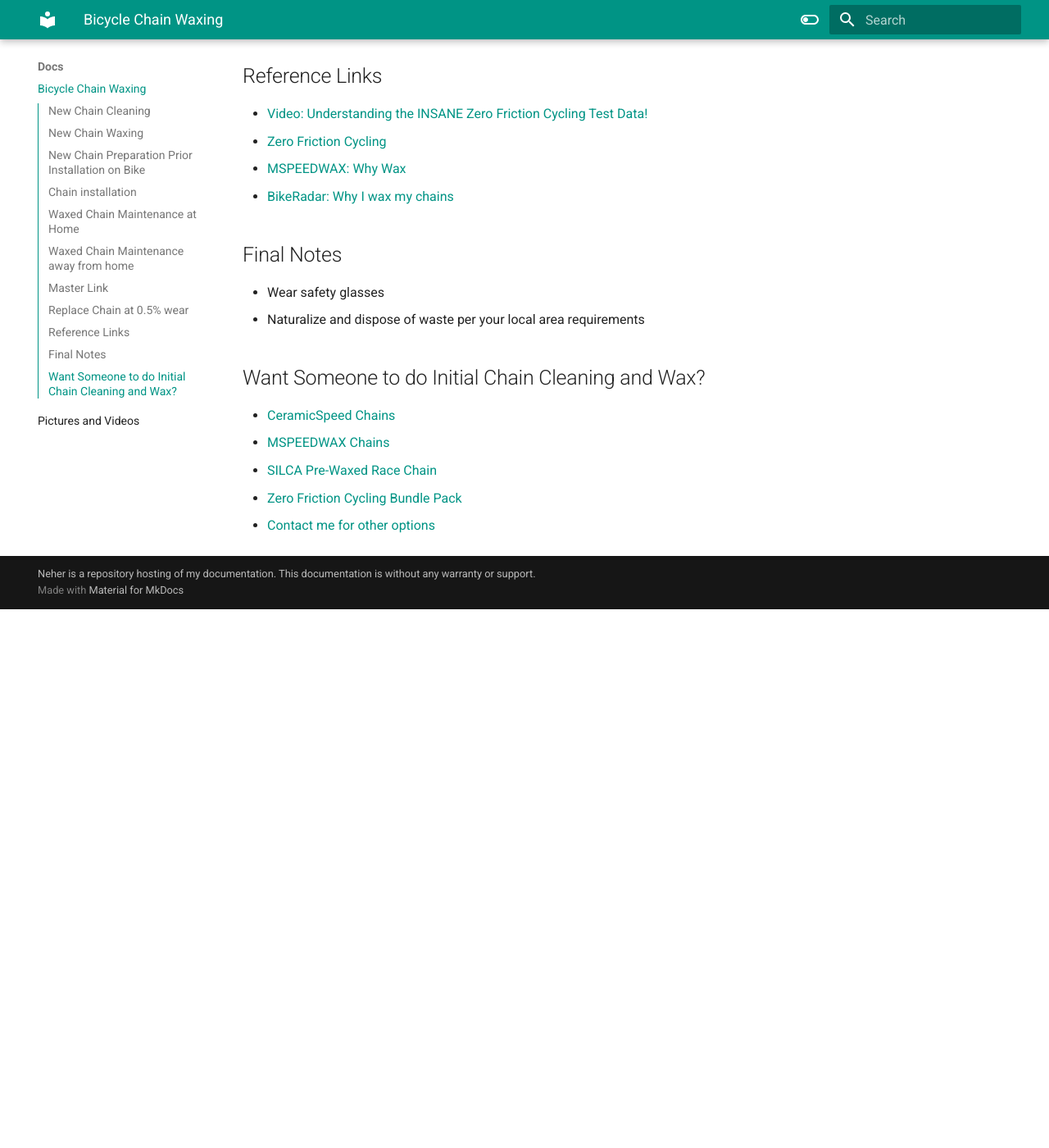
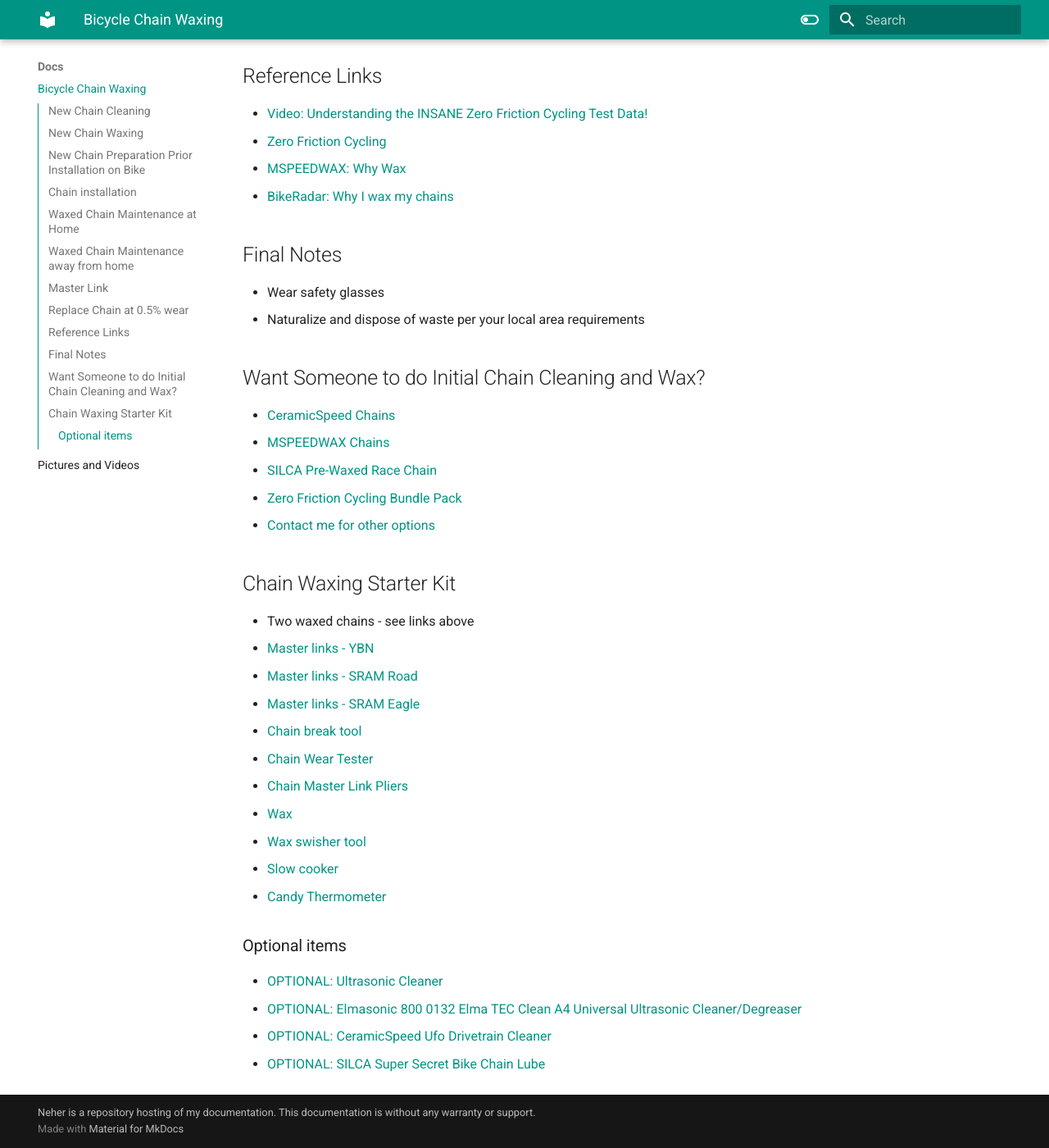
Before and after one commit to rneher-igel/Neher, an MkDocs documentation site: the page built from docs/Docs/Bicycle-Chain-Waxing.md, in a window 1280 px wide and 1400 px high, scrolled down 5200 px. Shown: the whole window at 82% size. Built offline with MkDocs 1.6.1 and Material for MkDocs 9.7.7, drawn with Linux system fonts in a browser that asks for light colours; before the commit the page ends 5943 px from its top, so only the background shows below that.

Commit message:
starter kit and optional items for waxing

```diff
--- a/docs/Docs/Bicycle-Chain-Waxing.md
+++ b/docs/Docs/Bicycle-Chain-Waxing.md
@@ -151,3 +151,24 @@
 - [SILCA Pre-Waxed Race Chain](https://www.biketiresdirect.com/product/silca-pre-waxed-race-chain)
 - [Zero Friction Cycling Bundle Pack](https://zerofrictioncycling.com.au/product-category/bundle/)
 - [Contact me for other options](mailto:r26988@gmail.com)
+
+## Chain Waxing Starter Kit
+
+- Two waxed chains - see links above
+- [Master links - YBN](https://moltenspeedwax.com/collections/ybn-master-links)
+- [Master links - SRAM Road](https://www.amazon.com/gp/product/B08563V4GH/ref=ppx_yo_dt_b_search_asin_title?ie=UTF8&th=1)
+- [Master links - SRAM Eagle](https://www.amazon.com/gp/product/B08563V4GH/ref=ppx_yo_dt_b_search_asin_title?ie=UTF8&th=1)
+- [Chain break tool](https://www.amazon.com/Park-Tool-CT-5-Chain-Brute/dp/B000OYHCHG?ref_=ast_sto_dp)
+- [Chain Wear Tester](https://www.amazon.com/dp/B00DT01OBC?psc=1&ref=ppx_yo2ov_dt_b_product_details)
+- [Chain Master Link Pliers](https://www.amazon.com/Park-Tool-Master-Pliers-MLP-1-2/dp/B00D9NW32I?ref_=ast_sto_dp&th=1)
+- [Wax](https://moltenspeedwax.com/collections/molten-speed-wax)
+- [Wax swisher tool](https://moltenspeedwax.com/collections/tools-miscellaneous/products/swisher-tool)
+- [Slow cooker](https://www.amazon.com/gp/product/B0969TXFLY/ref=ppx_yo_dt_b_search_asin_title?ie=UTF8&psc=1)
+- [Candy Thermometer](https://www.amazon.com/gp/product/B0969TXFLY/ref=ppx_yo_dt_b_search_asin_title?ie=UTF8&psc=1)
+
+### Optional items
+
+- [OPTIONAL: Ultrasonic Cleaner](https://moltenspeedwax.com/collections/tools-miscellaneous/products/stainless-steel-ultrasonic-cleaner)
+- [OPTIONAL: Elmasonic 800 0132 Elma TEC Clean A4 Universal Ultrasonic Cleaner/Degreaser](https://www.amazon.com/gp/product/B0725WP9ZC/ref=ppx_yo_dt_b_search_asin_title?ie=UTF8&th=1)
+- [OPTIONAL: CeramicSpeed Ufo Drivetrain Cleaner](https://www.amazon.com/gp/product/B0C8CC4XM9/ref=ppx_yo_dt_b_search_asin_title?ie=UTF8&psc=1)
+- [OPTIONAL: SILCA Super Secret Bike Chain Lube](https://www.amazon.com/gp/product/B0891159R6/ref=ppx_yo_dt_b_search_asin_title?ie=UTF8&psc=1)
```
